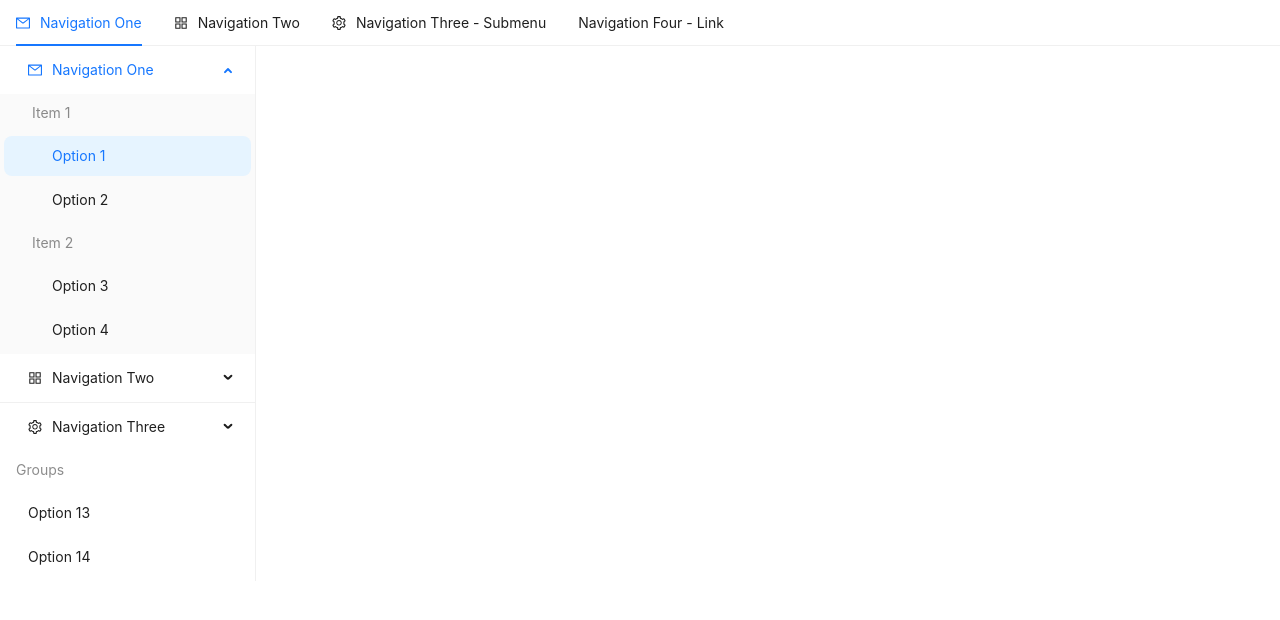
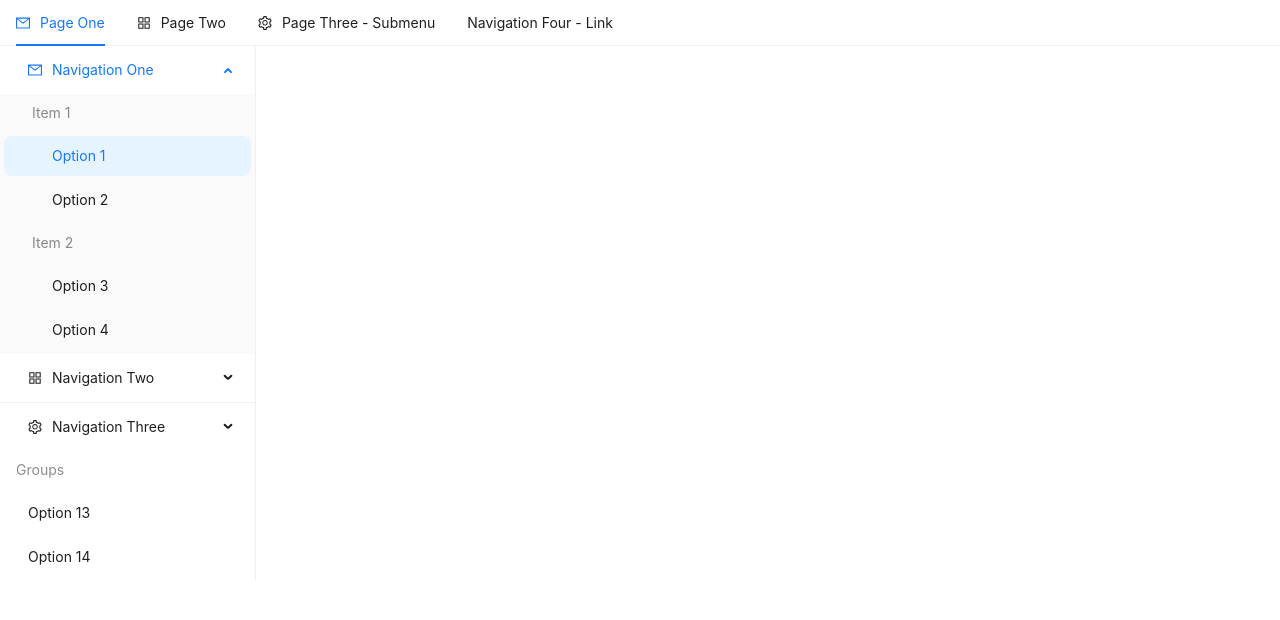
Before and after one commit to MBekki/antd-amaliyot, a React (Create React App) app: page / in a window 1280 px wide. Shown: the top 620 px of the page. Built offline with nearby package versions, Linux system fonts and the light colour scheme.

Commit message:
conflick yechish uchun

```diff
--- a/src/components/Navigation/index.jsx
+++ b/src/components/Navigation/index.jsx
@@ -7,37 +7,37 @@ import {
 import { Menu } from "antd";
 const items = [
   {
-    label: "Navigation One",
+    label: "Page One",
     key: "mail",
     icon: <MailOutlined />,
   },
   {
-    label: "Navigation Two",
+    label: "Page Two",
     key: "app",
     icon: <AppstoreOutlined />,
     // disabled: true,
   },
   {
-    label: "Navigation Three - Submenu",
+    label: "Page Three - Submenu",
     key: "SubMenu",
     icon: <SettingOutlined />,
     children: [
       {
-        type: "group",
+        type: "Groups",
         label: "Item 1",
         children: [
           {
-            label: "Option 1",
+            label: "Menu 1",
             key: "setting:1",
           },
           {
-            label: "Option 2",
+            label: "Menu 2",
             key: "setting:2",
           },
         ],
       },
       {
-        type: "group",
+        type: "Groups",
         label: "Item 2",
         children: [
           {
```
